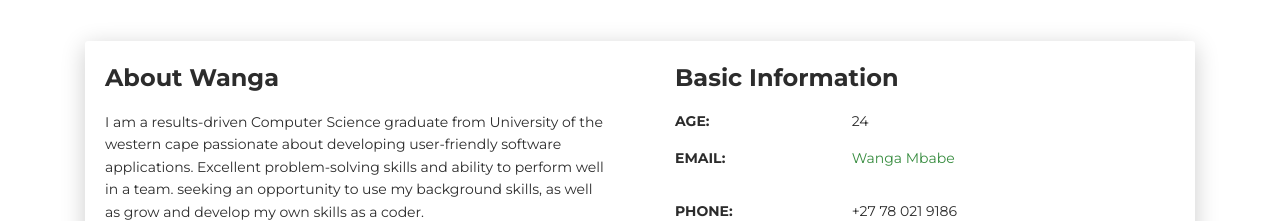
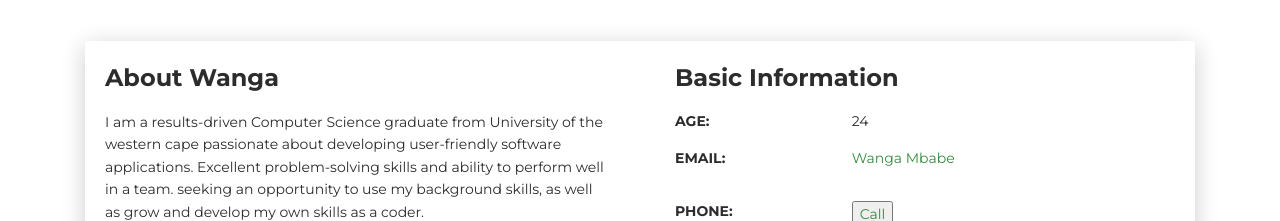
Before and after one commit to wangambabe/wangambabe.github.io, a plain HTML site: page index.html in a window 1280 px wide. Shown: the part 579-800 px from the top of the page. Drawn offline with Linux system fonts and the light colour scheme.

Commit message:
Update index.html

```diff
--- a/index.html
+++ b/index.html
@@ -89,7 +89,7 @@
             </div>
             <div class="row mt-3">
               <div class="col-sm-4"><strong class="text-uppercase">Phone:</strong></div>
-              <div class="col-sm-8">+27 78 021 9186</div>
+              <div class="col-sm-8"><button><a href="tel:+27780219186">Call</a></button></div>
             </div>
             <div class="row mt-3">
               <div class="col-sm-4"><strong class="text-uppercase">Address:</strong></div>
```
